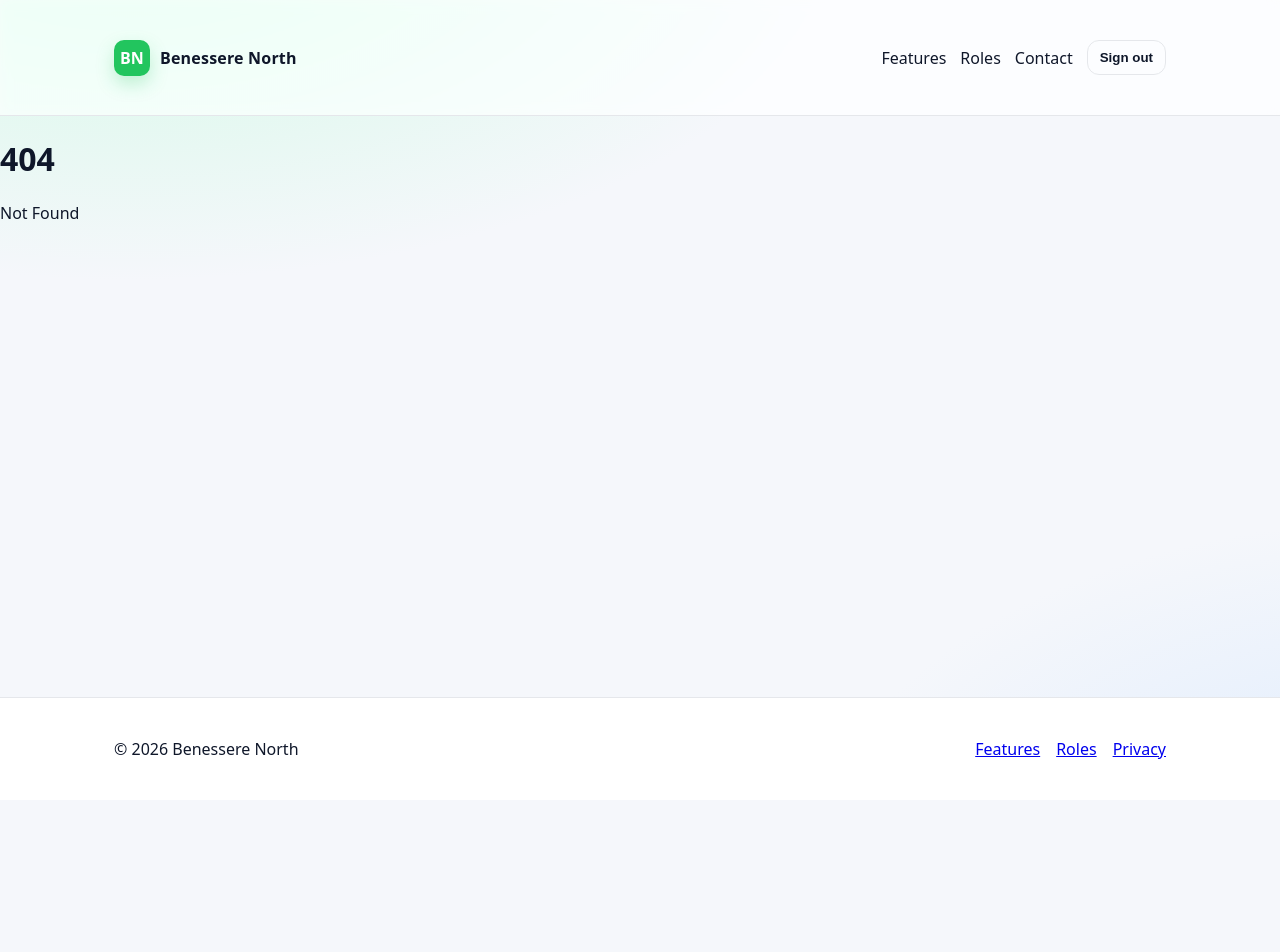
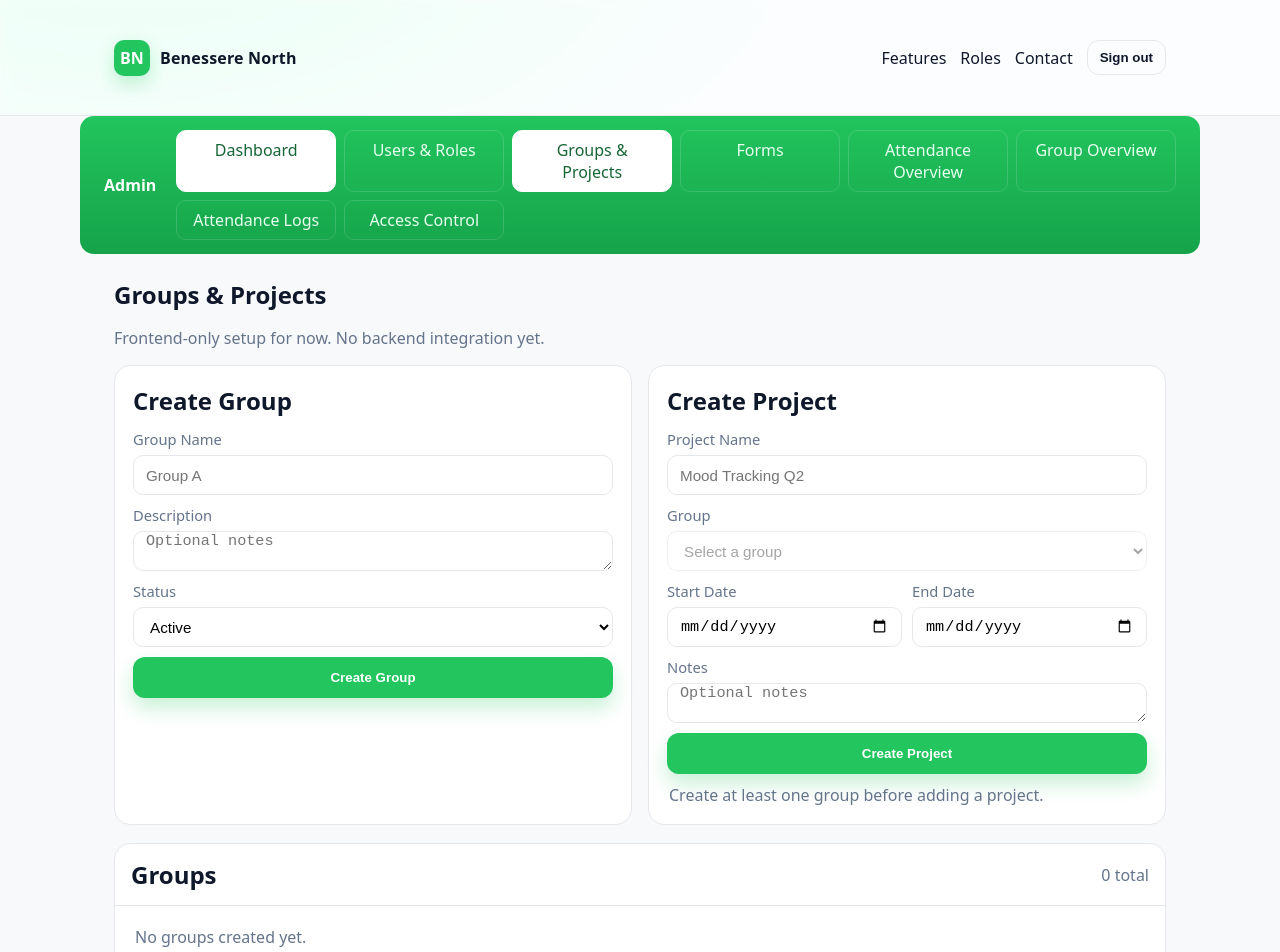
Before and after one commit to jpache22/benessere-north-mental-health-tracker, a SvelteKit app in the folder frontend/: page /admin/groups-projects in a window 1280 px wide. Before the commit this address had no page. Shown: the top 952 px of the page. Before the commit the page ends 800 px from the top, so only its background shows below. Built offline with nearby package versions, Linux system fonts and the light colour scheme.

Commit message:
Add admin frontend UI for groups and projects

```diff
--- /dev/null
+++ b/frontend/src/routes/admin/groups-projects/+page.svelte
@@ -0,0 +1,428 @@
+<script>
+  import { onMount } from 'svelte';
+
+  const GROUPS_KEY = 'admin_groups_draft';
+  const PROJECTS_KEY = 'admin_projects_draft';
+
+  let groups = [];
+  let projects = [];
+
+  let groupName = '';
+  let groupDescription = '';
+  let groupStatus = 'active';
+
+  let projectName = '';
+  let projectGroupId = '';
+  let projectStartDate = '';
+  let projectEndDate = '';
+  let projectNotes = '';
+
+  let groupError = '';
+  let groupSuccess = '';
+  let projectError = '';
+  let projectSuccess = '';
+
+  onMount(() => {
+    groups = readStorage(GROUPS_KEY);
+    projects = readStorage(PROJECTS_KEY);
+  });
+
+  function readStorage(key) {
+    try {
+      const raw = localStorage.getItem(key);
+      if (!raw) return [];
+      const parsed = JSON.parse(raw);
+      return Array.isArray(parsed) ? parsed : [];
+    } catch (_) {
+      return [];
+    }
+  }
+
+  function writeStorage(key, value) {
+    localStorage.setItem(key, JSON.stringify(value));
+  }
+
+  function createGroup(event) {
+    event.preventDefault();
+    groupError = '';
+    groupSuccess = '';
+
+    if (!groupName.trim()) {
+      groupError = 'Group name is required.';
+      return;
+    }
+
+    const nextGroup = {
+      id: crypto.randomUUID(),
+      name: groupName.trim(),
+      description: groupDescription.trim(),
+      status: groupStatus,
+      createdAt: new Date().toISOString()
+    };
+
+    groups = [nextGroup, ...groups];
+    writeStorage(GROUPS_KEY, groups);
+
+    groupName = '';
+    groupDescription = '';
+    groupStatus = 'active';
+    groupSuccess = 'Group created locally (frontend only).';
+  }
+
+  function createProject(event) {
+    event.preventDefault();
+    projectError = '';
+    projectSuccess = '';
+
+    if (!projectName.trim()) {
+      projectError = 'Project name is required.';
+      return;
+    }
+
+    if (!projectGroupId) {
+      projectError = 'Please select a group.';
+      return;
+    }
+
+    const selectedGroup = groups.find((g) => g.id === projectGroupId);
+    if (!selectedGroup) {
+      projectError = 'Selected group is invalid.';
+      return;
+    }
+
+    const nextProject = {
+      id: crypto.randomUUID(),
+      name: projectName.trim(),
+      groupId: selectedGroup.id,
+      groupName: selectedGroup.name,
+      startDate: projectStartDate || null,
+      endDate: projectEndDate || null,
+      notes: projectNotes.trim(),
+      createdAt: new Date().toISOString()
+    };
+
+    projects = [nextProject, ...projects];
+    writeStorage(PROJECTS_KEY, projects);
+
+    projectName = '';
+    projectGroupId = '';
+    projectStartDate = '';
+    projectEndDate = '';
+    projectNotes = '';
+    projectSuccess = 'Project created locally (frontend only).';
+  }
+
+  function deleteGroup(groupId) {
+    const linkedProject = projects.find((p) => p.groupId === groupId);
+    if (linkedProject) {
+      groupError = 'Cannot delete a group that is linked to a project.';
+      return;
+    }
+
+    groups = groups.filter((g) => g.id !== groupId);
+    writeStorage(GROUPS_KEY, groups);
+  }
+
+  function deleteProject(projectId) {
+    projects = projects.filter((p) => p.id !== projectId);
+    writeStorage(PROJECTS_KEY, projects);
+  }
+</script>
+
+<section class="page-head">
+  <h1>Groups & Projects</h1>
+  <p class="muted">Frontend-only setup for now. No backend integration yet.</p>
+</section>
+
+<section class="grid">
+  <div class="card form-card">
+    <h2>Create Group</h2>
+
+    {#if groupSuccess}
+      <div class="alert success">{groupSuccess}</div>
+    {/if}
+    {#if groupError}
+      <div class="alert error">{groupError}</div>
+    {/if}
+
+    <form on:submit={createGroup}>
+      <label class="field">
+        <span>Group Name</span>
+        <input class="input" bind:value={groupName} placeholder="Group A" required />
+      </label>
+
+      <label class="field">
+        <span>Description</span>
+        <textarea class="input" bind:value={groupDescription} rows="3" placeholder="Optional notes"></textarea>
+      </label>
+
+      <label class="field">
+        <span>Status</span>
+        <select class="input" bind:value={groupStatus}>
+          <option value="active">Active</option>
+          <option value="archived">Archived</option>
+        </select>
+      </label>
+
+      <button class="btn" type="submit">Create Group</button>
+    </form>
+  </div>
+
+  <div class="card form-card">
+    <h2>Create Project</h2>
+
+    {#if projectSuccess}
+      <div class="alert success">{projectSuccess}</div>
+    {/if}
+    {#if projectError}
+      <div class="alert error">{projectError}</div>
+    {/if}
+
+    <form on:submit={createProject}>
+      <label class="field">
+        <span>Project Name</span>
+        <input class="input" bind:value={projectName} placeholder="Mood Tracking Q2" required />
+      </label>
+
+      <label class="field">
+        <span>Group</span>
+        <select class="input" bind:value={projectGroupId} required disabled={groups.length === 0}>
+          <option value="">Select a group</option>
+          {#each groups as group}
+            <option value={group.id}>{group.name}</option>
+          {/each}
+        </select>
+      </label>
+
+      <div class="row">
+        <label class="field">
+          <span>Start Date</span>
+          <input class="input" type="date" bind:value={projectStartDate} />
+        </label>
+
+        <label class="field">
+          <span>End Date</span>
+          <input class="input" type="date" bind:value={projectEndDate} />
+        </label>
+      </div>
+
+      <label class="field">
+        <span>Notes</span>
+        <textarea class="input" bind:value={projectNotes} rows="3" placeholder="Optional notes"></textarea>
+      </label>
+
+      <button class="btn" type="submit" disabled={groups.length === 0}>Create Project</button>
+    </form>
+
+    {#if groups.length === 0}
+      <p class="muted helper">Create at least one group before adding a project.</p>
+    {/if}
+  </div>
+</section>
+
+<section class="card table-card">
+  <header class="table-head">
+    <h2>Groups</h2>
+    <span class="muted">{groups.length} total</span>
+  </header>
+
+  {#if groups.length === 0}
+    <div class="empty">No groups created yet.</div>
+  {:else}
+    <div class="table-wrap">
+      <table class="table">
+        <thead>
+          <tr>
+            <th>Name</th>
+            <th>Description</th>
+            <th>Status</th>
+            <th>Created</th>
+            <th class="right">Actions</th>
+          </tr>
+        </thead>
+        <tbody>
+          {#each groups as group}
+            <tr>
+              <td>{group.name}</td>
+              <td>{group.description || '-'}</td>
+              <td class="caps">{group.status}</td>
+              <td>{new Date(group.createdAt).toLocaleDateString()}</td>
+              <td class="right">
+                <button class="btn small outline" on:click={() => deleteGroup(group.id)}>Delete</button>
+              </td>
+            </tr>
+          {/each}
+        </tbody>
+      </table>
+    </div>
+  {/if}
+</section>
+
+<section class="card table-card">
+  <header class="table-head">
+    <h2>Projects</h2>
+    <span class="muted">{projects.length} total</span>
+  </header>
+
+  {#if projects.length === 0}
+    <div class="empty">No projects created yet.</div>
+  {:else}
+    <div class="table-wrap">
+      <table class="table">
+        <thead>
+          <tr>
+            <th>Name</th>
+            <th>Group</th>
+            <th>Start</th>
+            <th>End</th>
+            <th>Notes</th>
+            <th class="right">Actions</th>
+          </tr>
+        </thead>
+        <tbody>
+          {#each projects as project}
+            <tr>
+              <td>{project.name}</td>
+              <td>{project.groupName}</td>
+              <td>{project.startDate || '-'}</td>
+              <td>{project.endDate || '-'}</td>
+              <td>{project.notes || '-'}</td>
+              <td class="right">
+                <button class="btn small outline" on:click={() => deleteProject(project.id)}>Delete</button>
+              </td>
+            </tr>
+          {/each}
+        </tbody>
+      </table>
+    </div>
+  {/if}
+</section>
+
+<style>
+  .page-head {
+    margin-bottom: 16px;
+  }
+
+  .page-head h1 {
+    margin: 0 0 6px;
+  }
+
+  .grid {
+    display: grid;
+    grid-template-columns: repeat(2, minmax(0, 1fr));
+    gap: 16px;
+    margin-bottom: 18px;
+  }
+
+  @media (max-width: 900px) {
+    .grid {
+      grid-template-columns: 1fr;
+    }
+  }
+
+  .card {
+    background: #fff;
+    border: 1px solid var(--border);
+    border-radius: 16px;
+    padding: 18px;
+  }
+
+  .form-card h2,
+  .table-head h2 {
+    margin: 0;
+  }
+
+  form {
+    display: grid;
+    gap: 10px;
+    margin-top: 12px;
+  }
+
+  .field {
+    display: grid;
+    gap: 6px;
+  }
+
+  .field span {
+    font-size: 0.92rem;
+    color: var(--muted);
+  }
+
+  textarea.input {
+    resize: vertical;
+  }
+
+  .row {
+    display: grid;
+    grid-template-columns: repeat(2, minmax(0, 1fr));
+    gap: 10px;
+  }
+
+  .helper {
+    margin: 10px 2px 0;
+  }
+
+  .table-card {
+    margin-bottom: 16px;
+    padding: 0;
+  }
+
+  .table-head {
+    display: flex;
+    justify-content: space-between;
+    align-items: center;
+    padding: 14px 16px;
+    border-bottom: 1px solid var(--border);
+  }
+
+  .table-wrap {
+    overflow-x: auto;
+  }
+
+  .table {
+    width: 100%;
+    border-collapse: collapse;
+  }
+
+  .table th,
+  .table td {
+    padding: 12px 14px;
+    border-bottom: 1px solid var(--border);
+    text-align: left;
+  }
+
+  .caps {
+    text-transform: capitalize;
+  }
+
+  .right {
+    text-align: right;
+  }
+
+  .empty {
+    padding: 20px;
+    color: var(--muted);
+  }
+
+  .alert {
+    margin-top: 10px;
+    padding: 10px 12px;
+    border-radius: 10px;
+  }
+
+  .alert.success {
+    background: #e8ffe8;
+    border: 1px solid #a5d6a7;
+    color: #2e7d32;
+  }
+
+  .alert.error {
+    background: #ffe8e8;
+    border: 1px solid #ef9a9a;
+    color: #c62828;
+  }
+
+  .muted {
+    color: var(--muted);
+  }
+</style>
```
